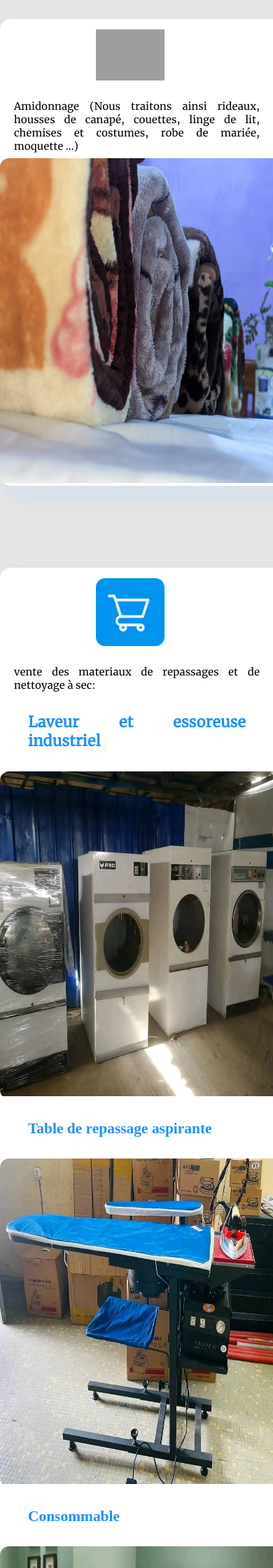
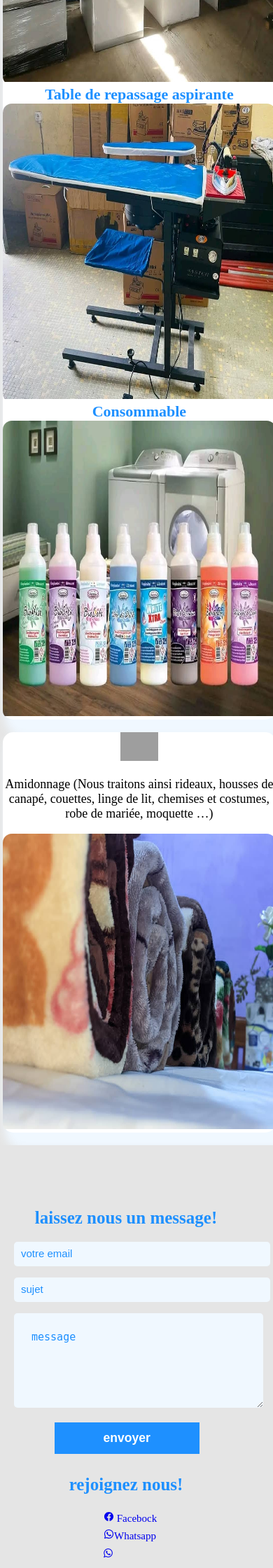
Before and after one commit to steph2pro/mb-pressing-infos, a PHP site: page /services.html in a window 390 px wide. Shown: the part 2640-4880 px from the top of the page at 70% size. Run offline with PHP 8.4, Linux system fonts and the light colour scheme; some libraries are stand-ins or nearby versions; grey boxes are pictures that could not be loaded.

Commit message:
troisieme MAJ

```diff
--- /dev/null
+++ b/script/map2.js
@@ -0,0 +1,6 @@
+var map = L.map('map').setView([5.47775, 10.41759], 10);
+L.tileLayer('https://tile.openstreetmap.org/{z}/{x}/{y}.png', {
+    maxZoom: 19,
+    attribution: '&copy; <a href="http://www.openstreetmap.org/copyright">OpenStreetMap</a>'
+}).addTo(map);
+var marker = L.marker([5.47775, 10.41759]).addTo(map);
--- a/services.html
+++ b/services.html
@@ -2,12 +2,15 @@
 <html>
 <head>
 	<title>MB-Pressing</title>
+	<meta charset="utf-8">
 	<link rel="stylesheet" type="text/css" href="./style/service.css">
 	<link rel="stylesheet" type="text/css" href="./style/menu.css">
 	<link rel="stylesheet" type="text/css" href="./style/footer.css">
-	<link rel="stylesheet" type="text/css" href="./style/section.css">
+	<link rel="stylesheet" type="text/css" href="./style/secion.css">
 	<link rel="stylesheet" type="text/css" href="./style/slider.css">
 
+
+	<link rel="stylesheet" href="https://maxcdn.bootstrapcdn.com/font-awesome/4.5.0/css/font-awesome.min.css">
 
 	<script type="module" src="https://unpkg.com/ionicons@5.5.2/dist/ionicons/ionicons.esm.js" defer></script>
 	<script nomodule src="https://unpkg.com/ionicons@5.5.2/dist/ionicons/ionicons.js" defer></script>
@@ -32,7 +35,7 @@
 
                 <div>
                 	<div class="zoom">
-	                <img src="./images/c.jpg" class="im" class="img1">
+	                <img src="./images/c.jpg" class="im img1" >
 	                </div>
                 </div>
 		</div>
@@ -64,14 +67,14 @@
 		<div class="precedent"><ion-icon name="chevron-forward-circle-sharp"></ion-icon>
 		</div>
 	</div>
+	<h3>Nos services </h3>
+		<div class="grand-service">
+        <div id="service">
 
-
-        <div id="service">
-            <h3>Nos services ?</h3>
             <div class="content">
                 <div class="txt ">
                 	<div class="service">
-                		<img src="./images/service2.png"  width="20%" height="20%">
+                		<img src="./images/service2.png"  width="16%" height="15%">
                 	</div>
                     <p>
                         Nous adaptons nos prestations en fonction de vos besoins.</br>
@@ -107,31 +110,13 @@
 
             </div>
         </div>
-        <div id="service">
+        </div>
+        <div class="grand-service">
+        	<div id="service">
             <div class="content">
                 <div class="txt ">
                 	<div class="service">
-                		<img src="./images/service.png">
-                	</div>
-                    <p>
-                       Amidonnage (Nous traitons ainsi rideaux, housses de canapé, couettes, linge de lit, chemises et costumes, robe de mariée, moquette …)
-		                <div class="zoom">
-			               <img src="./images/hab11.jpg" class="im">
-			             </div>
-
-
-
-                    </p>
-
-                </div>
-
-            </div>
-        </div>
-        <div id="service">
-            <div class="content">
-                <div class="txt ">
-                	<div class="service">
-                		<img src="./images/vente.png" width="25%" height="20%">
+                		<img src="./images/vente.png" width="16%" height="15%">
                 	</div>
                     <p>
                     	vente des materiaux de repassages et de nettoyage  à sec:
@@ -159,6 +144,28 @@
 
             </div>
         </div>
+        <div id="service">
+            <div class="content">
+                <div class="txt ">
+                	<div class="service">
+                		<img src="./images/service.png">
+                	</div>
+                    <p>
+                       Amidonnage (Nous traitons ainsi rideaux, housses de canapé, couettes, linge de lit, chemises et costumes, robe de mariée, moquette …)
+		                <div class="zoom">
+			               <img src="./images/hab11.jpg" class="im">
+			             </div>
+
+
+
+                    </p>
+
+                </div>
+
+            </div>
+        </div>
+
+    	</div>
 
 
 
@@ -169,12 +176,12 @@
 
 
 			<div class="formulaire">
-				<h2>contactez nous!</h2>
+				<h2>laissez nous un message!</h2>
 				<form action="#" method="POST">
 
 
 				<p>
-					<input type="text" placeholder="votre email" name="email" id="email">
+					<input type="email" placeholder="votre email" name="email" id="email">
 				</p>
 				<p>
 					<input type="text" placeholder="sujet" name="sujet" id="sujet">
@@ -192,9 +199,13 @@
 			</div>
 			<div class="icons">
 				<h2>rejoignez nous!</h2>
-				<p><ion-icon name="heart-outline logo-faceboock"></ion-icon> facebock</p>
-				<p><ion-icon name="logo-whatsapp"></ion-icon>whatsapp</p>
-				<p><ion-icon name="logo-twitter"></ion-icon>twiter</p>
+				<p><a href="https://www.facebook.com/maloubusiness"><ion-icon name="logo-facebook"></ion-icon> facebock</a></p>
+				<p><a href="https://wa.me/237656429360?text=bienvenue%20a%20MB%20pressing"><ion-icon name="logo-whatsapp"></ion-icon>whatsapp</a></p>
+				<p>
+					<a href="https://api.whatsapp.com/send?phone=237656429360&text=bienvenue%20a%20MB%20pressing" class="float" target="_blank">
+						<i class="fa fa-whatsapp my-float"></i>
+					</a>
+				</p>
 			</div>
 		</div>
 
--- a/style/footer.css
+++ b/style/footer.css
@@ -12,8 +12,7 @@
 	display: flex;
 }
 .formulaire h2,.icons h2{
-	margin: 0 20%;
-	margin-top: 3%;
+	text-align: center;
 	font-size: 25px;
 	font-weight: bold;
 	color: var(--blue);
@@ -41,6 +40,14 @@ input::placeholder,textarea::placeholder{
 	border-radius: 5px;
 	border: none;
 	background: var(--blue2);
+}
+.icons p a .ions{
+	margin-top: 10px;
+	font-size: 20px;
+}
+.icons p a{
+	text-decoration: none;
+	font-size: 20px;
 }
 #btn{
 	font-size: 15px;
@@ -83,8 +90,7 @@ input::placeholder,textarea::placeholder{
 		display: block;
 	}
 	.formulaire h2,.icons h2{
-		margin: 0 30%;
-		margin-top: 10%;
+		text-align: center;
 		font-size: 25px;
 		width: 100%;
 		font-weight: bold;
@@ -117,6 +123,15 @@ input::placeholder,textarea::placeholder{
 		border: none;
 		background: var(--blue2);
 	}
+
+.icons p a .ions{
+	margin-top: 10px;
+	font-size: 20px;
+}
+.icons p a{
+	text-decoration: none;
+	font-size: 15px;
+}
 	#btn{
 		font-size: 15px;
 		color: var(--blanck);
@@ -160,8 +175,7 @@ input::placeholder,textarea::placeholder{
 		display: block;
 	}
 	.formulaire h2,.icons h2{
-		margin: 0 30%;
-		margin-top: 10%;
+		text-align: center;
 		font-size: 25px;
 		width: 100%;
 		font-weight: bold;
--- a/style/section.css
+++ b/style/section.css
@@ -18,6 +18,27 @@
     font-family: Meri;
     src: url(Merriweather-Regular.ttf);
 }
+
+.float{
+    position:fixed;
+    width:60px;
+    height:60px;
+    bottom:40px;
+    right:40px;
+    background-color:#25d366;
+    color:#FFF;
+    border-radius:50px;
+    text-align:center;
+  font-size:30px;
+    box-shadow: 2px 2px 3px #999;
+  z-index:100;
+}
+
+.my-float{
+    margin-top:16px;
+}
+
+
 .img1{
     width: 100%;
     height: 85vh;
@@ -177,11 +198,11 @@ p{
         position: absolute;
         z-index: 1;
         text-align: center;
-        margin: 250px -90%;
+        margin: 290px -90%;
         background-color: transparent;
         color: var(--blanck);
         border-radius: 25px;
-        font-size: 22px;
+        font-size: 5vw;
         padding: 15px;
         border: solid 2px var(--blanck);
 
@@ -440,6 +461,7 @@ p{
         text-align: center;
         text-transform: capitalize;
     }
+    /*effet de zomm sur l'image*/
     .zoom img{
         transform: scale(1);
         transition:all 1s ease-in-out;
--- a/style/service.css
+++ b/style/service.css
@@ -7,30 +7,40 @@
 	--suc:deepskyblue;
 	--err:tomato;
 }
-
-@media all and (max-width: 550px){
-
-
+.im{
+    width: 100%;
+    height: 85vh;
+}
+.grand-service{
+    display: flex;
+}
     .txt{
         background-color: var(--blanck);
         box-shadow:15px 12px 13px 12px var(--blue2) ;
         border-radius: 15px;
         width: 100%;
         padding:0px -20px;
+        text-align: center;
     }
     #service{
-    	margin-top: 25%;
+        font-size: 18px;
+        margin: 2% 1%;
+        width: 50%;
     }
     .contentImages{
         margin-left: -25px;
     }
-    #service h3{
-        width: 90%;
+   h3{
+        margin-top: 10%;
+        width: 100%;
         padding: 20px;
-        font-size: 20px;
+        font-size: 30px;
         background-color: var(--blue);
         color: white;
         text-align: center;
+    }
+    .content{
+        width: 100%;
     }
     .mat{
         font-size: 22px;
@@ -43,45 +53,172 @@
         width: 100%;
         height: 200%;
     }
+    .icons p{
+        text-align: center;
+        text-transform: capitalize;
+    }
 
+@media all and (max-width:750px){
+
+    section{
+        width: 100%;
+        margin: 0px;
+        overflow: hidden;
+    }
+
+    footer{
+        width: 100%;
+        margin: 0px;
+        overflow: hidden;
+    }
+
+
+    .im{
+        width: 100%;
+        height: 75vh;
+    }
+    .grand-service{
+        display: block;
+    }
+    .txt{
+        background-color: var(--blanck);
+        box-shadow:15px 12px 13px 12px var(--blue2) ;
+        border-radius: 15px;
+        width: 100%;
+        padding:0px -20px;
+        text-align: center;
+    }
+    #service{
+        font-size: 18px;
+        margin: 2% 1%;
+        width: 100%;
+    }
+    .contentImages{
+        margin-left: -25px;
+    }
+   h3{
+        margin-top:20%;
+        width: 100%;
+        padding: 20px;
+        font-size: 25px;
+        background-color: var(--blue);
+        color: white;
+        text-align: center;
+    }
+    .content{
+        width: 100%;
+    }
+    .mat{
+        font-size: 20px;
+        color: var(--blue);
+        font-weight: 600;
+        margin: 30px 20px;
+
+    }
+    /*effet de zomm sur l'image*/
+    .zoom img{
+        transform: scale(1);
+        transition:all 1s ease-in-out;
+    }
+    .zoom:hover img{
+        transform: scale(1.5);
+    }
+    div .zoom{
+        overflow: hidden;
+        border-radius: 13px;
+
+    }
+    .icons p{
+        font-size: 20px;
+        margin: 2px 40%;
+        width: 100%;
+        text-align: center;
+        text-transform: capitalize;
+    }
 }
 
 
 @media all and (max-width: 400px){
 
+    section{
+        width: 100%;
+        margin: 0px;
+        overflow: hidden;
+    }
 
+    footer{
+        width: 100%;
+        margin: 0px;
+        overflow: hidden;
+    }
+
+    .im{
+        width: 100%;
+        height: 65vh;
+    }
+    .grand-service{
+        display: block;
+    }
     .txt{
         background-color: var(--blanck);
         box-shadow:15px 12px 13px 12px var(--blue2) ;
         border-radius: 15px;
-        width: 90%;
+        width: 100%;
         padding:0px -20px;
+        text-align: center;
     }
     #service{
-        margin-top: 30%;
+        font-size: 18px;
+        margin: 2% 1%;
+        width: 100%;
+    }
+    .service img{
+        width: 14%;
+        height: 15%;
+    }
+    .zoom img{
+         width: 100%;
+        height:50vh;
+    }
+
+    /*effet de zomm sur l'image*/
+    .zoom img{
+        transform: scale(1);
+        transition:all 1s ease-in-out;
+    }
+    .zoom:hover img{
+        transform: scale(1.5);
+    }
+    div .zoom{
+        overflow: hidden;
+        border-radius: 13px;
+
     }
     .contentImages{
         margin-left: -25px;
     }
-    #service h3{
-        width: 90%;
+   h3{
+        margin-top: 20%;
+        width: 100%;
         padding: 20px;
         font-size: 20px;
         background-color: var(--blue);
         color: white;
         text-align: center;
     }
+    .content{
+        width: 100%;
+    }
     .mat{
-        font-size:5.5vw;
+        font-size: 22px;
         color: var(--blue);
         font-weight: 600;
         margin: 30px 20px;
-        display: block;
 
     }
-    iframe{
-        width: 100%;
-        height: 170%;
+    .icons p{
+        text-align: center;
+        text-transform: capitalize;
     }
 
 }
```
Also changed, not shown: Apropos.html (+14 -6 lines), Contacter.html (+41 -45 lines), index.html (+20 -11 lines), style/contact.css (+97 -23 lines), login.php (line endings or trailing spaces). Lines whose indentation alone changed are shown as unchanged.
